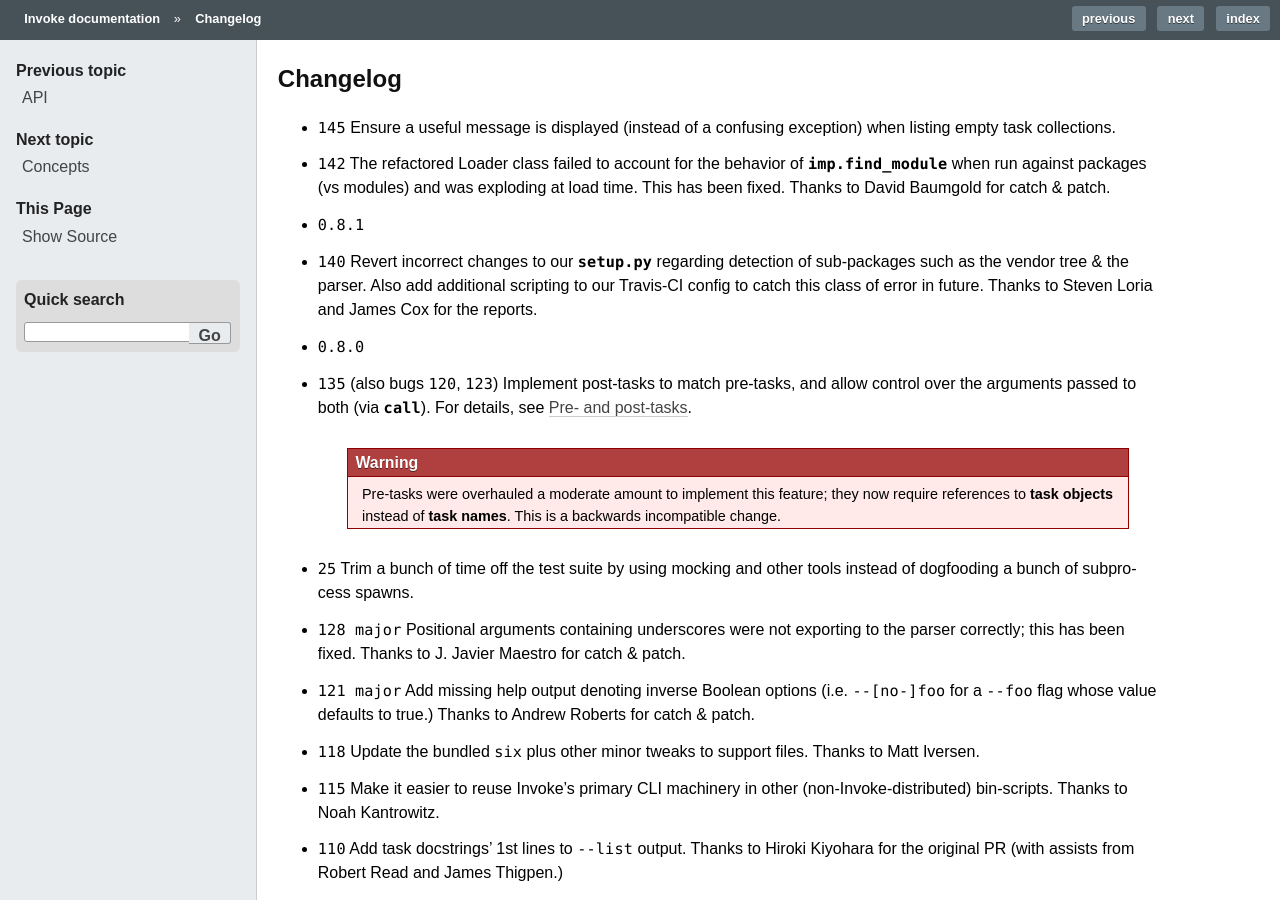
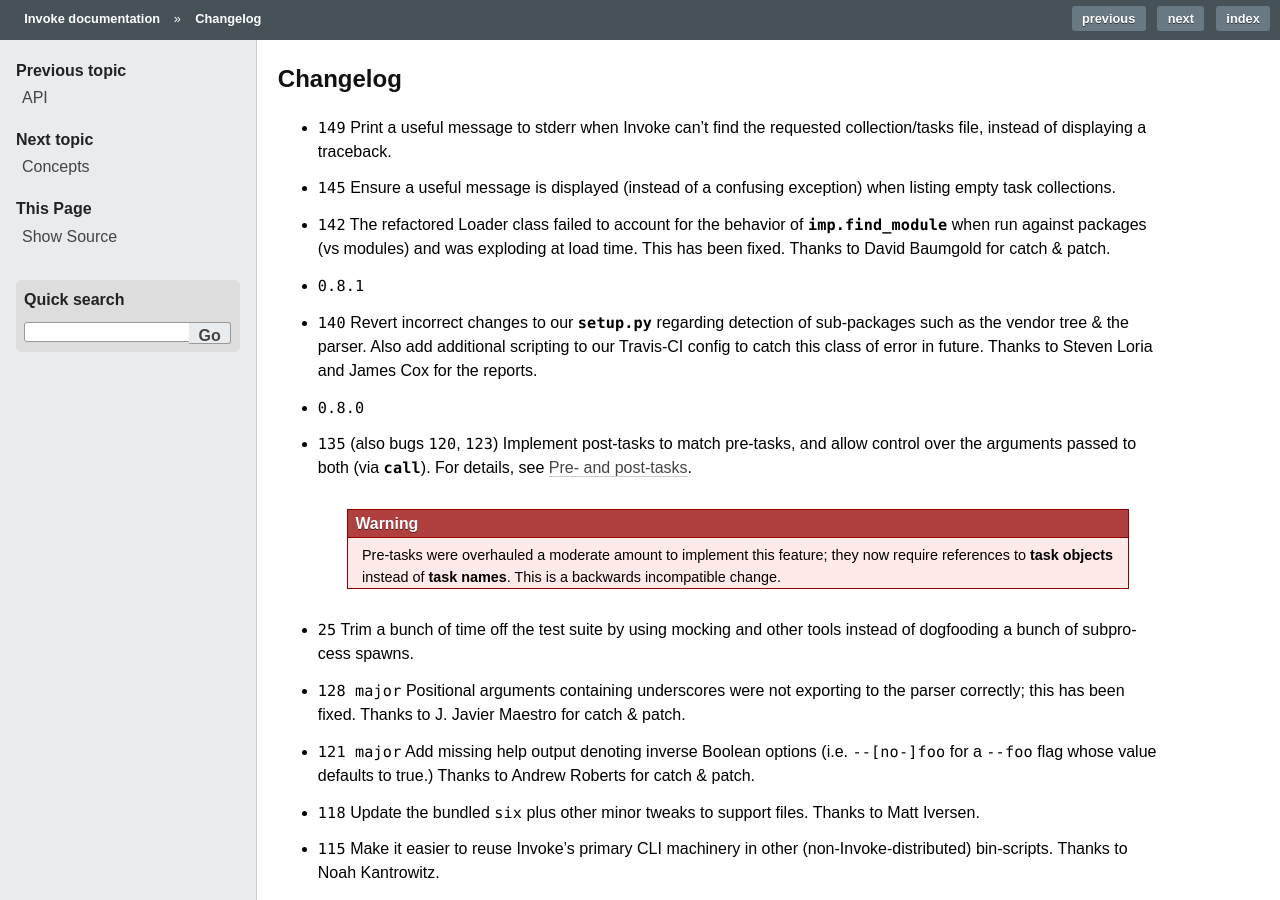
Before and after one commit to pyinvoke/invoke, a Sphinx documentation site: the page built from docs/changelog.rst, in a window 1280 px wide and 900 px high. Built offline with Sphinx 7.4.7, drawn with Linux system fonts in a browser that asks for light colours; cross-references to code outside the pages are shown as plain code.

Commit message:
Changelog re #149, fixes #149

```diff
--- a/docs/changelog.rst
+++ b/docs/changelog.rst
@@ -2,6 +2,8 @@
 Changelog
 =========
 
+* :bug:`149` Print a useful message to stderr when Invoke can't find the
+  requested collection/tasks file, instead of displaying a traceback.
 * :bug:`145` Ensure a useful message is displayed (instead of a confusing
   exception) when listing empty task collections.
 * :bug:`142` The refactored Loader class failed to account for the behavior of
```
